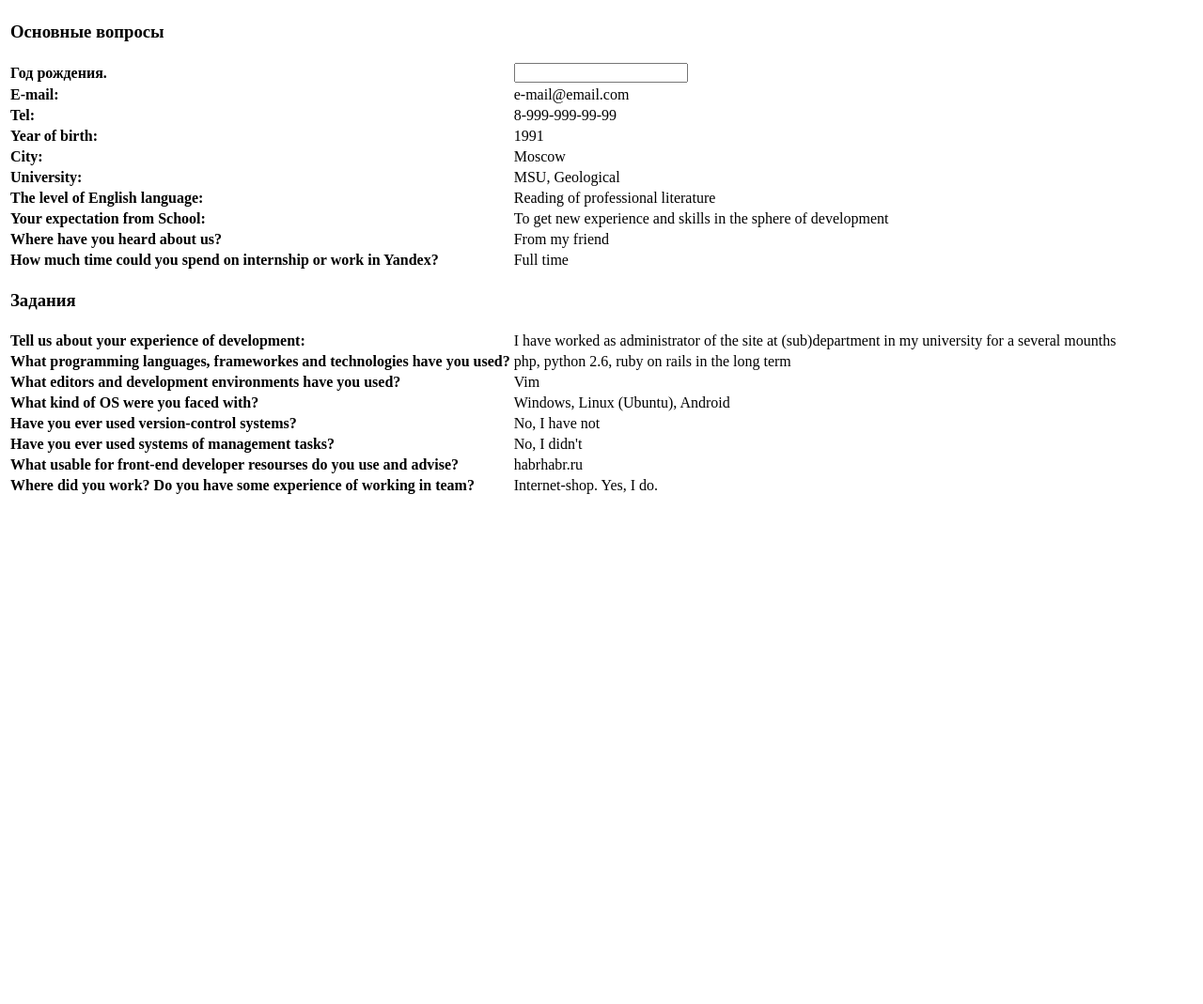
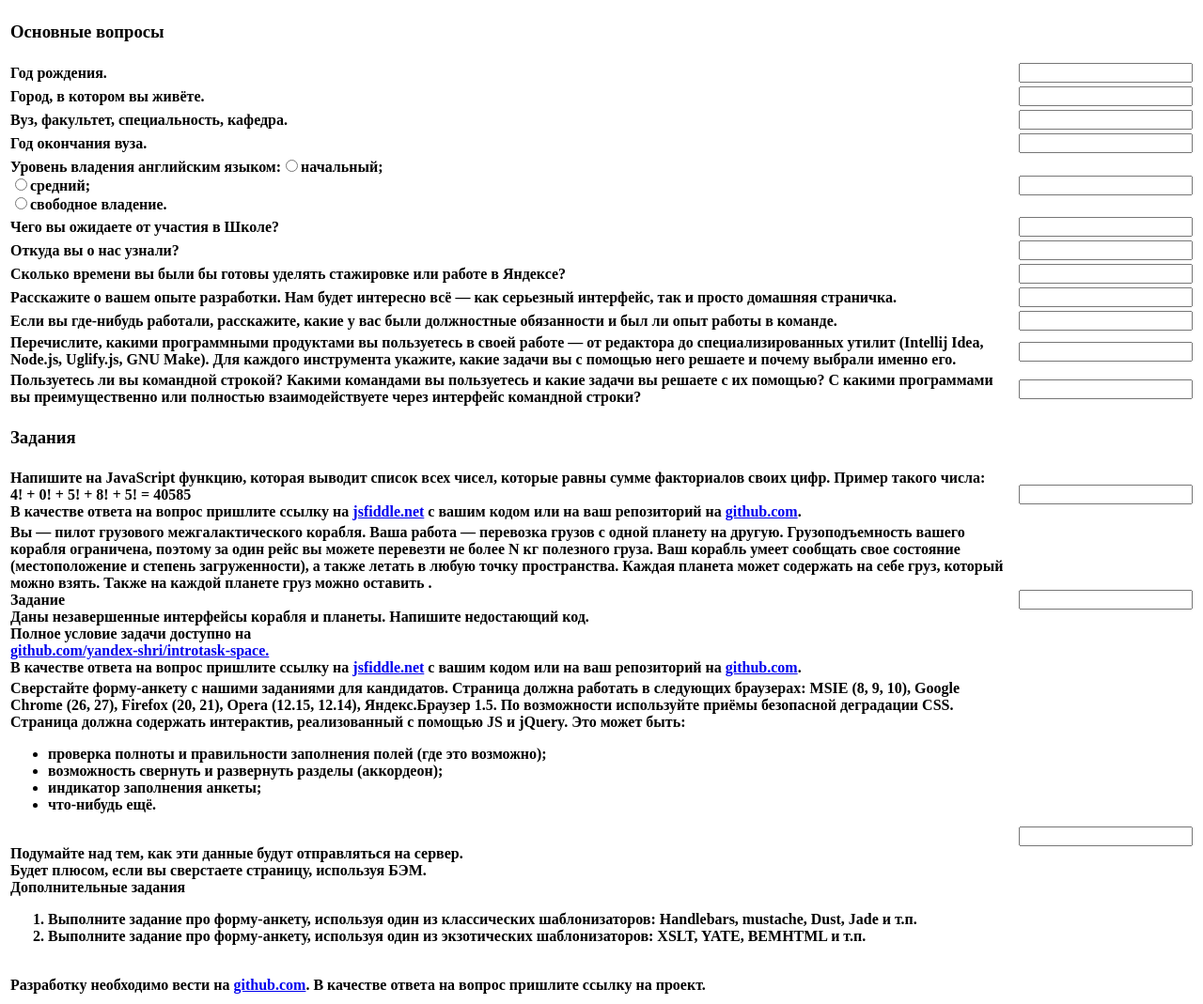
Before and after one commit to Nickopolidis/nickopolidis.github.com, a plain HTML site: page index.html in a window 1280 px wide. Shown: the part 66-1135 px from the top of the page at 94% size. Before the commit the page ends 800 px from the top, so only its background shows below. Drawn offline with Linux system fonts and the light colour scheme; a script that the page names is missing.

Commit message:
Update index.html

```diff
--- a/index.html
+++ b/index.html
@@ -11,23 +11,54 @@
   <table>
   <tr><td><b><h3>Основные вопросы</h3></b></caption></td> <td></td></tr>
   <tr><td><b>Год рождения.</b></td> <td><form><input type="text"></form></td></tr>
-  <tr><td><b>E-mail:</b></td> <td> e-mail@email.com</td></tr>
-  <tr><td><b>Tel:</b></td> <td> 8-999-999-99-99</td></tr>
-  <tr><td><b>Year of birth:</b></td> <td> 1991</td></tr>
-  <tr><td><b>City:</b></td> <td> Moscow</td></tr>
-  <tr><td><b>University:</b></td> <td> MSU, Geological</td></tr>
-  <tr><td><b>The level of English language:</b></td> <td> Reading of professional literature</td></tr>
-  <tr><td><b>Your expectation from School:</b></td> <td> To get new experience and skills in the sphere of development</td></tr>
-  <tr><td><b>Where have you heard about us?</b></td> <td> From my friend</td></tr>
-  <tr><td><b>How much time could you spend on internship or work in Yandex?</b></td> <td> Full time</td></tr>
+  <tr><td><b>Город, в котором вы живёте.</b></td> <td><form><input type="text"></form></td></tr>
+  <tr><td><b>Вуз, факультет, специальность, кафедра.</b></td> <td><form><input type="text"></form></td></tr>
+  <tr><td><b>Год окончания вуза.</b></td> <td><form><input type="text"></form></td></tr>
+  <tr><td><b><form>Уровень владения английским языком:<input type="radio">начальный;</br><input type="radio">средний;</br><input type="radio">свободное владение.</b></td> <td><form><input type="text"></form></td></tr>
+  <tr><td><b>Чего вы ожидаете от участия в Школе?</b></td> <td><form><input type="text"></form></td></tr>
+  <tr><td><b>Откуда вы о нас узнали?</b></td> <td><form><input type="text"></form></td></tr>
+  <tr><td><b>Сколько времени вы были бы готовы уделять стажировке или работе в Яндексе?</b></td> <td><form><input type="text"></form></td></tr>
+  <tr><td><b>Расскажите о вашем опыте разработки. Нам будет интересно всё — как серьезный интерфейс, так и просто домашняя страничка.</b></td> <td><form><input type="text"></form></td></tr>
+  <tr><td><b>Если вы где-нибудь работали, расскажите, какие у вас были должностные обязанности и был ли опыт работы в команде.</b></td> <td><form><input type="text"></form></td></tr>
+  <tr><td><b>Перечислите, какими программными продуктами вы пользуетесь в своей работе — от редактора до специализированных утилит (Intellij Idea, Node.js, Uglify.js, GNU Make). Для каждого инструмента укажите, какие задачи вы с помощью него решаете и почему выбрали именно его.</b></td> <td><form><input type="text"></form></td></tr>
+  <tr><td><b>Пользуетесь ли вы командной строкой? Какими командами вы пользуетесь и какие задачи вы решаете с их помощью? С какими программами вы преимущественно или полностью взаимодействуете через интерфейс командной строки?</b></td> <td><form><input type="text"></form></td></tr>
   <tr><td><b><h3>Задания</h3></b></td> <td></td></tr>
-  <tr><td><b>Tell us about your experience of development:</b></td> <td> I have worked as administrator of the site at (sub)department in my university for a several mounths</td></tr>
-  <tr><td><b>What programming languages, frameworkes and technologies have you used?</b></td> <td> php, python 2.6, ruby on rails in the long term</td></tr>
-  <tr><td><b>What editors and development environments have you used?</b></td> <td> Vim</td></tr>
-  <tr><td><b>What kind of OS were you faced with?</b></td> <td> Windows, Linux (Ubuntu), Android</td></tr>
-  <tr><td><b>Have you ever used version-control systems?</b></td> <td> No, I have not</td></tr>
-  <tr><td><b>Have you ever used systems of management tasks?</b></td> <td> No, I didn't</td></tr>
-  <tr><td><b>What usable for front-end developer resourses do you use and advise?</b></td> <td> habrhabr.ru</td></tr>
-  <tr><td><b>Where did you work? Do you have some experience of working in team?</b></td> <td> Internet-shop. Yes, I do.</td></tr></table>
+  <tr><td><b>Напишите на JavaScript функцию, которая выводит список всех чисел, которые равны сумме факториалов своих цифр. Пример такого числа:</br>
+4! + 0! + 5! + 8! + 5! = 40585 </br>
+
+В качестве ответа на вопрос пришлите ссылку на <a href="http://jsfiddle.net/">jsfiddle.net</a> с вашим кодом или на ваш репозиторий на <a href="https://github.com/">github.com</a>.</b></td> <td><form><input type="text"></form></td></tr>
+  <tr><td><b>Вы — пилот грузового межгалактического корабля. Ваша работа — перевозка грузов с одной планету на другую. Грузоподъемность вашего корабля ограничена, поэтому за один рейс вы можете перевезти не более N кг полезного груза. Ваш корабль умеет сообщать свое состояние (местоположение и степень загруженности), а также летать в любую точку пространства. Каждая планета может содержать на себе груз, который можно взять. Также на каждой планете груз можно оставить .</br>
+
+Задание</br>
+
+Даны незавершенные интерфейсы корабля и планеты. Напишите недостающий код.</br>
+
+Полное условие задачи доступно на</br>
+
+<a href="https://github.com/yandex-shri/introtask-space">github.com/yandex-shri/introtask-space.</a></br>
+
+В качестве ответа на вопрос пришлите ссылку на <a href="http://jsfiddle.net/">jsfiddle.net</a> с вашим кодом или на ваш репозиторий на <a href="https://github.com/">github.com</a>.</b></td> <td><form><input type="text"></form></td></tr>
+  <tr><td><b>Сверстайте форму-анкету с нашими заданиями для кандидатов. Страница должна работать в следующих браузерах: MSIE (8, 9, 10), Google Chrome (26, 27), Firefox (20, 21), Opera (12.15, 12.14), Яндекс.Браузер 1.5. По возможности используйте приёмы безопасной деградации CSS. Страница должна содержать интерактив, реализованный с помощью JS и jQuery. Это может быть:
+<ul>
+<li>проверка полноты и правильности заполнения полей (где это возможно);</li>
+
+<li>возможность свернуть и развернуть разделы (аккордеон);</li>
+
+<li>индикатор заполнения анкеты;</li>
+
+<li>что-нибудь ещё.</li>
+</ul></br>
+Подумайте над тем, как эти данные будут отправляться на сервер.</br>
+
+Будет плюсом, если вы сверстаете страницу, используя БЭМ.</br>
+
+Дополнительные задания
+<ol>
+<li>Выполните задание про форму-анкету, используя один из классических шаблонизаторов: Handlebars, mustache, Dust, Jade и т.п.</li>
+
+<li>Выполните задание про форму-анкету, используя один из экзотических шаблонизаторов: XSLT, YATE, BEMHTML и т.п.</li>
+</ol></br>
+Разработку необходимо вести на <a href="https://github.com/">github.com</a>. В качестве ответа на вопрос пришлите ссылку на проект.</b></td> <td><form><input type="text"></form></td></tr>
+
  </body>
 </html>
```
